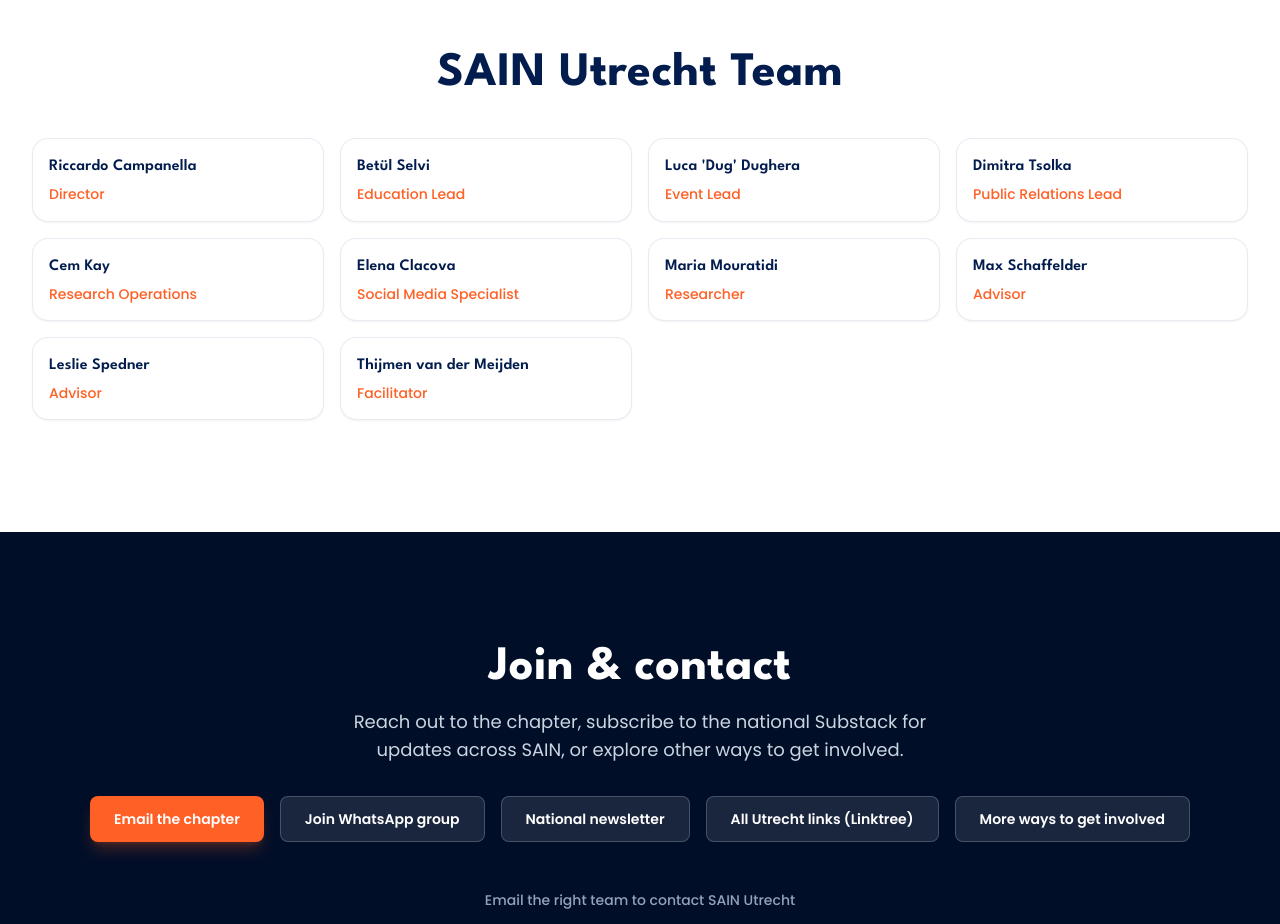
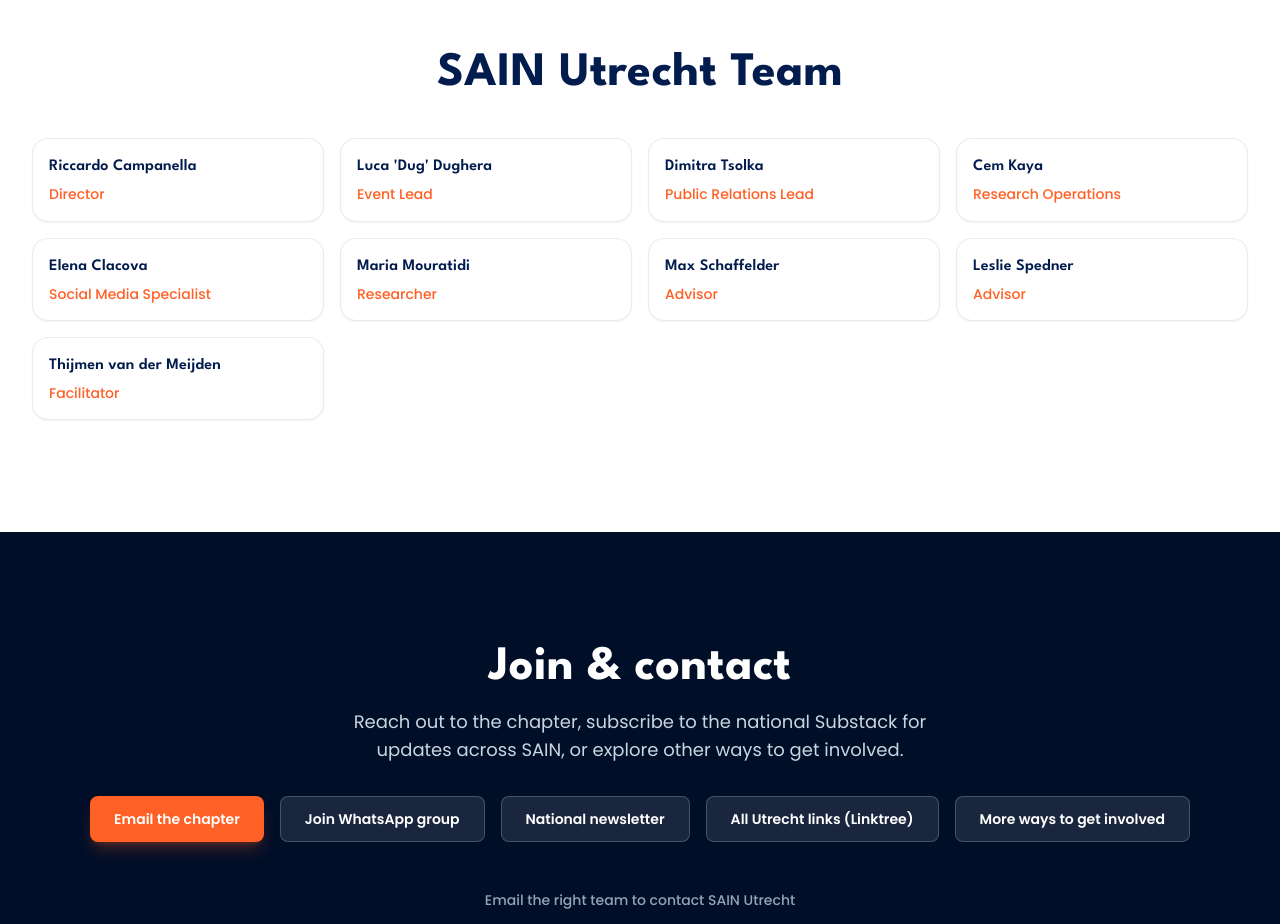
Before and after one commit to AlexanderAKM/Safe-AI-Netherlands, a Next.js app: page /chapters/utrecht in a window 1280 px wide. Shown: the part 8460-9384 px from the top of the page. Built offline with nearby package versions, Linux system fonts and the light colour scheme; no server answers.

Commit message:
removed Betul, fixed Cem name in our page

```diff
--- a/src/app/chapters/utrecht/page.tsx
+++ b/src/app/chapters/utrecht/page.tsx
@@ -10,11 +10,6 @@
     linkedin: "https://www.linkedin.com/in/riccardo-campanella/",
   },
   {
-    name: "Betül Selvi",
-    title: "Education Lead",
-    linkedin: "https://www.linkedin.com/in/bet%C3%BCl-selvi/",
-  },
-  {
     name: "Luca 'Dug' Dughera",
     title: "Event Lead",
     linkedin: "https://www.linkedin.com/in/luca-dughera/",
@@ -25,7 +20,7 @@
     linkedin: "https://www.linkedin.com/in/dimitra-tsolka/",
   },
   {
-    name: "Cem Kay",
+    name: "Cem Kaya",
     title: "Research Operations",
     linkedin: "https://www.linkedin.com/in/cem-kaya-om8/",
   },
```
